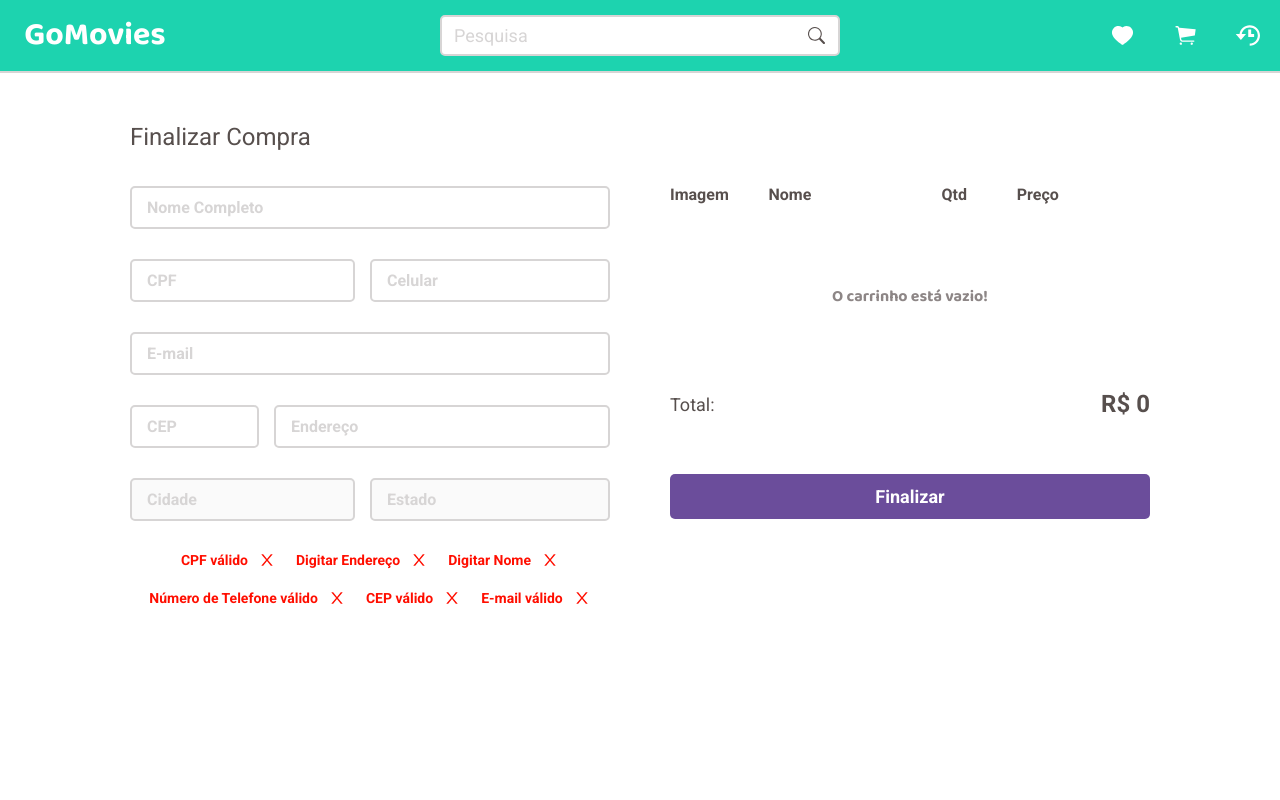
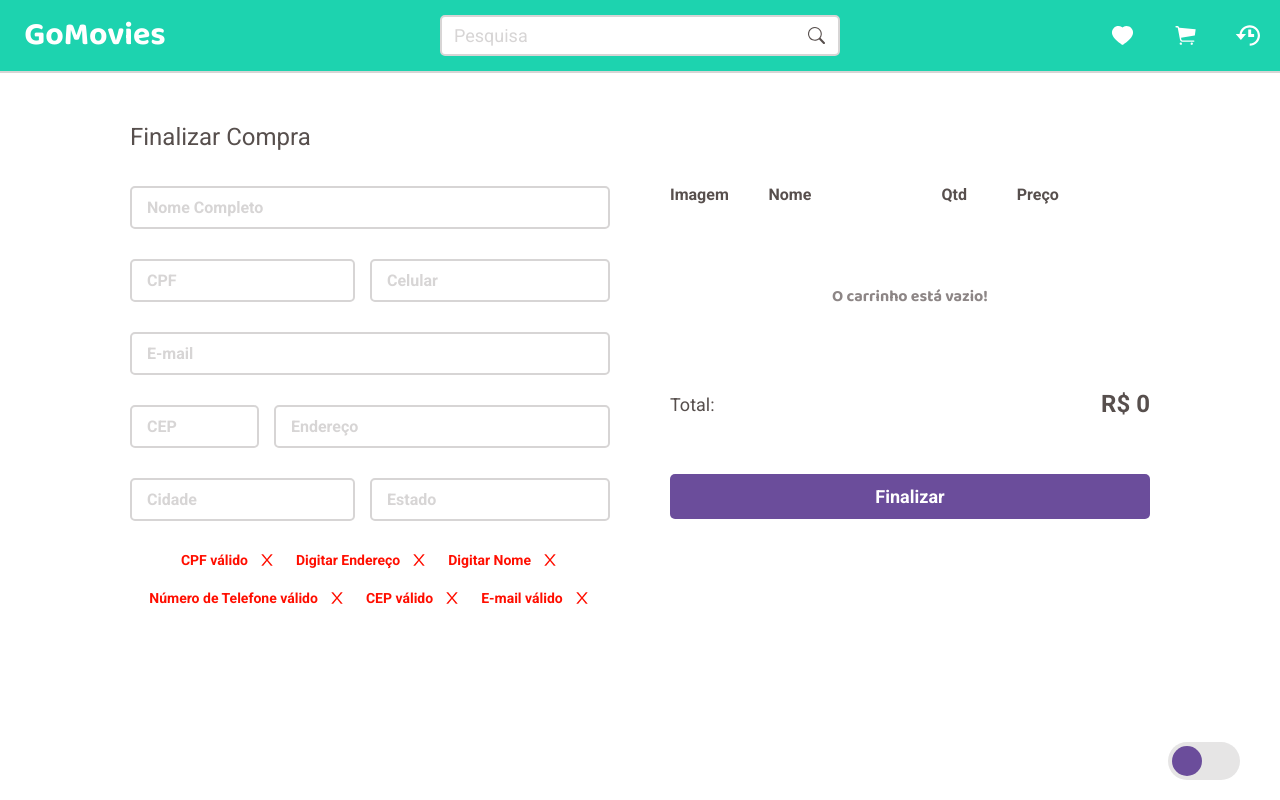
Before and after one commit to MatheusAndrade23/Go_Movies, a React (Create React App) app: page /current-order in a window 1280 px wide. Shown: the top 800 px of the page. Built offline with nearby package versions, Linux system fonts and the light colour scheme.

Commit message:
Theme Switcher

```diff
--- a/src/App.tsx
+++ b/src/App.tsx
@@ -5,6 +5,7 @@ import { Routes } from './routes';
 
 import { ThemeProvider } from './providers/ThemeProvider';
 import { OrdersProvider } from './providers/OrdersProvider';
+import { ThemeSwitcher } from './components/ThemeSwitcher';
 
 export const App = () => {
   return (
@@ -17,6 +18,7 @@ export const App = () => {
           position="top-left"
           style={{ width: 'max-content' }}
         />
+        <ThemeSwitcher />
       </ThemeProvider>
     </OrdersProvider>
   );
--- a/src/components/Header/styles.ts
+++ b/src/components/Header/styles.ts
@@ -59,6 +59,7 @@ export const SearchContainer = styled.div`
     width: 100%;
     font-size: ${({ theme }) => theme.fonts.sizes.medium};
     color: ${({ theme }) => theme.colors['base-text']};
+    background-color: transparent;
 
     &::placeholder {
       color: ${({ theme }) => theme.colors['base-hover']};
--- /dev/null
+++ b/src/components/ThemeSwitcher/index.tsx
@@ -0,0 +1,20 @@
+import { ThemeSwitcherContainer } from './styles';
+
+import { useContext } from 'react';
+
+import { ThemeProviderContext } from '../../providers/ThemeProvider';
+
+export const ThemeSwitcher = () => {
+  const { changeTheme } = useContext(ThemeProviderContext);
+
+  const handleChecked = () => {
+    changeTheme();
+  };
+
+  return (
+    <ThemeSwitcherContainer>
+      <input type="checkbox" onChange={handleChecked} />
+      <span></span>
+    </ThemeSwitcherContainer>
+  );
+};
--- /dev/null
+++ b/src/components/ThemeSwitcher/styles.ts
@@ -0,0 +1,28 @@
+import styled, { css } from 'styled-components';
+
+export const ThemeSwitcherContainer = styled.label`
+  position: fixed;
+  bottom: 20px;
+  display: block;
+  right: 40px;
+  width: 7.2rem;
+  padding: 4px;
+  border-radius: 22px;
+  background-color: ${({ theme }) => theme.colors['base-button']};
+  cursor: pointer;
+  span {
+    display: block;
+    width: 30px;
+    height: 30px;
+    border-radius: 50%;
+    background-color: ${({ theme }) => theme.colors['3-color']};
+    transition: 0.3s cubic-bezier(0.18, 0.69, 0.35, 1.15);
+  }
+  & input {
+    position: absolute;
+    transform: scale(0);
+  }
+  & input:checked ~ span {
+    transform: translateX(34px);
+  }
+`;
--- a/src/pages/CurrentOrder/components/OrderForm/styles.ts
+++ b/src/pages/CurrentOrder/components/OrderForm/styles.ts
@@ -25,6 +25,7 @@ export const OrderInfoForm = styled.form`
     margin: 1.5rem 0;
     padding: 1rem 1.5rem;
     border-radius: 5px;
+    background-color: transparent;
 
     border: 2px solid ${({ theme }) => theme.colors['base-hover']};
     color: ${({ theme }) => theme.colors['base-text']};
--- a/src/styles/themes/dark.ts
+++ b/src/styles/themes/dark.ts
@@ -1,22 +1,19 @@
 export const darkTheme = {
   colors: {
-    'base-title': '#272221',
-    'base-subtitle': '#403937',
-    'base-text': '#574F4D',
-    'base-label': '#8D8686',
-    'base-hover': '#D7D5D5',
-    'base-button': '#E6E5E5',
-    'base-input': '#EDEDED',
-    'base-card': '#F3F2F2',
-    'base-background': '#EDEDED',
-    'base-light-color': '#FFFF',
-    '1-color': '#C47F17',
-    '2-color': '#DBAC2C',
+    'base-title': '#D7D5D5',
+    'base-subtitle': '#E6E5E5',
+    'base-text': '#EDEDED',
+    'base-label': '#F3F2F2',
+    'base-hover': '#272221',
+    'base-button': '#403937',
+    'base-input': '#574F4D',
+    'base-card': '#8D8686',
+    'base-background': '#4A4A4A',
+    'base-light-color': '#4A4A4A',
+    '1-color': '#1dd3af',
+    '2-color': '#bcdd7e',
     '3-color': '#6b4d9b',
     'yellow-color': '#e2f41a',
-    // '4-color': '#4B2995',
-    // '5-color': '#8047F8',
-    // '6-color': '#EBE5F9',
     'red-color': '#ff0e00',
     'blue-color': '#4982e5',
     'green-color': '#008000',
```
